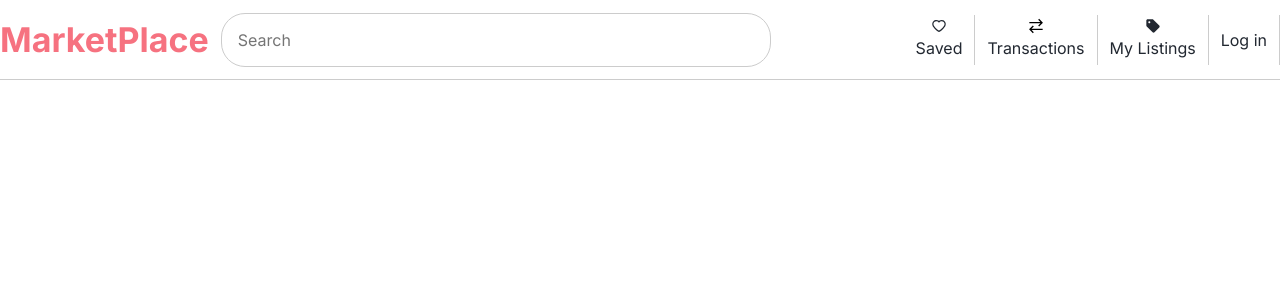
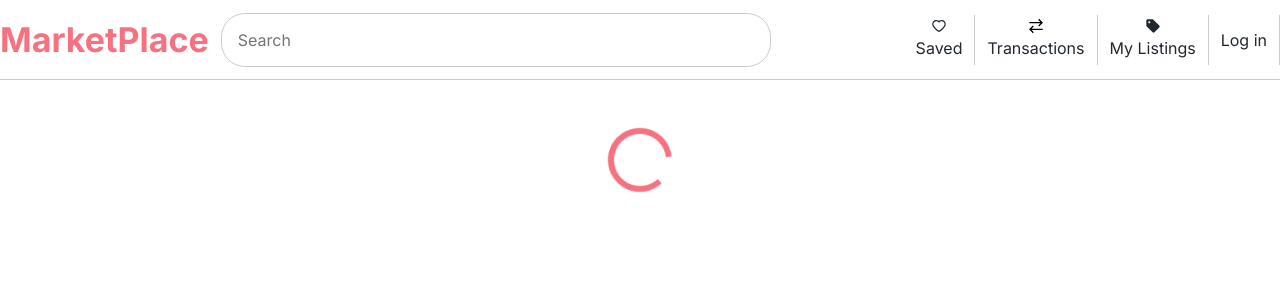
Before and after one commit to VanGits/react-rails-marketplace, a React (Create React App) app in the folder client/: page / in a window 1280 px wide. Shown: the top 300 px of the page. Built offline with nearby package versions, Linux system fonts and the light colour scheme.

Commit message:
add spinner while items arent available yet

```diff
--- a/client/src/App.css
+++ b/client/src/App.css
@@ -7,3 +7,7 @@
   font-family: "Inter";
 
 }
+
+.App{
+  min-height: 100vh;
+}
--- a/client/src/App.js
+++ b/client/src/App.js
@@ -2,10 +2,11 @@ import { useState } from "react";
 import "../src/App.css"
 import Nav from "./components/Nav";
 import LoginModal from "./components/LoginModal";
+import Main from "./components/Main";
 
 function App() {
   const [isLoginModalOpen, setIsLoginModalOpen] = useState(false)
-
+  const [items, setItems] = useState([])
   const handleLogIn = (clicked) => {
     if (clicked) {
       setIsLoginModalOpen(true)
@@ -17,6 +18,7 @@ function App() {
 
       <Nav handleLogIn={handleLogIn}/>
       <LoginModal isLoginModalOpen={isLoginModalOpen} setIsLoginModalOpen={setIsLoginModalOpen}/>
+      <Main items = {items}/>
     </div>
   );
 }
--- a/client/src/components/Main.jsx
+++ b/client/src/components/Main.jsx
@@ -1,9 +1,11 @@
 import React from 'react';
+import { ImSpinner8 } from 'react-icons/im';
+import "../styles/Main.css"
 
-const Main = () => {
+const Main = ({items}) => {
     return (
         <div className='Main'>
-
+            {items.length > 0 ? <p>hello </p>: <ImSpinner8 className='load'/> }
         </div>
     );
 }
--- a/client/src/styles/Main.css
+++ b/client/src/styles/Main.css
@@ -0,0 +1,24 @@
+.Main{
+    display: flex;
+    align-items: center;
+    justify-content: center;
+    width: 100%;
+    height: 100%;
+
+}
+
+.Main .load{
+    font-size: 64px;
+    margin-top: 48px;
+    color: #F67280;
+    animation: rotate360 750ms infinite linear;
+}
+
+@keyframes rotate360 {
+    0% {
+      transform: rotate(0);
+    }
+    100% {
+      transform: rotate(360deg);
+    }
+  }
```
